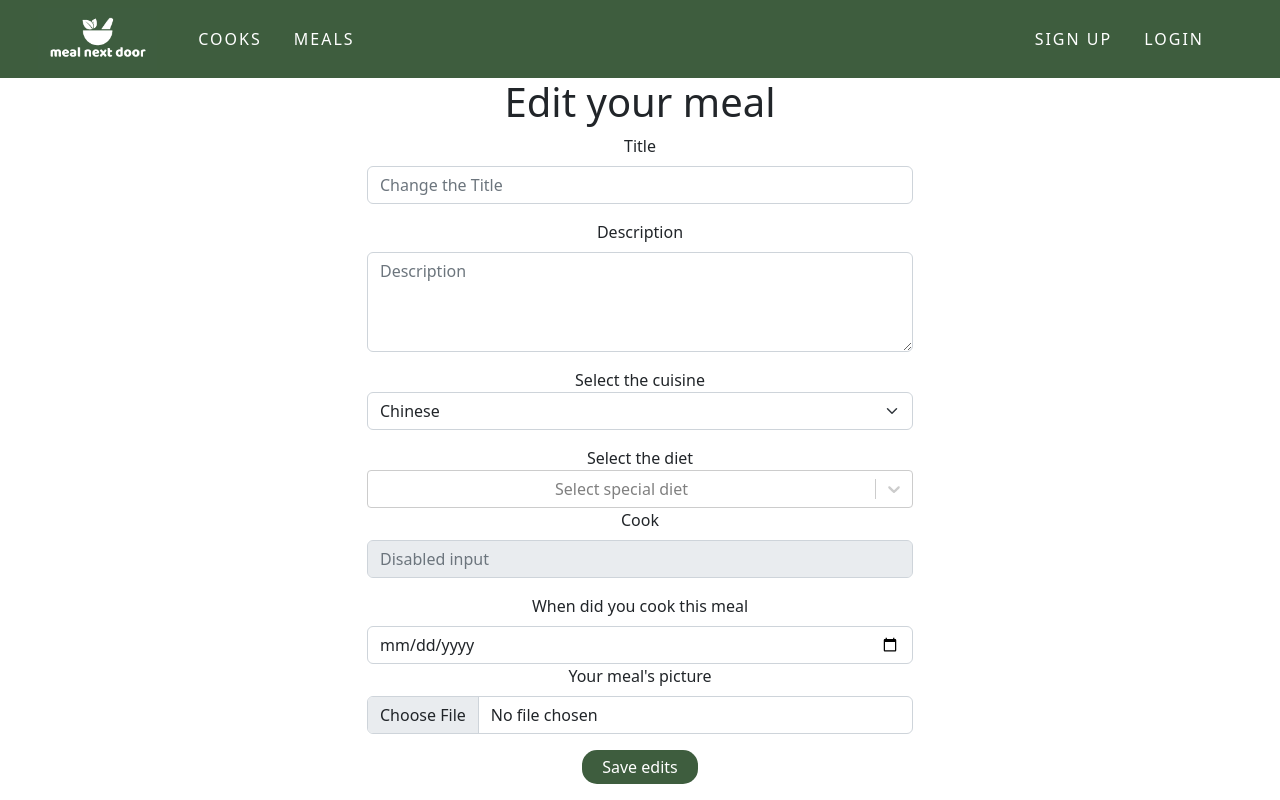
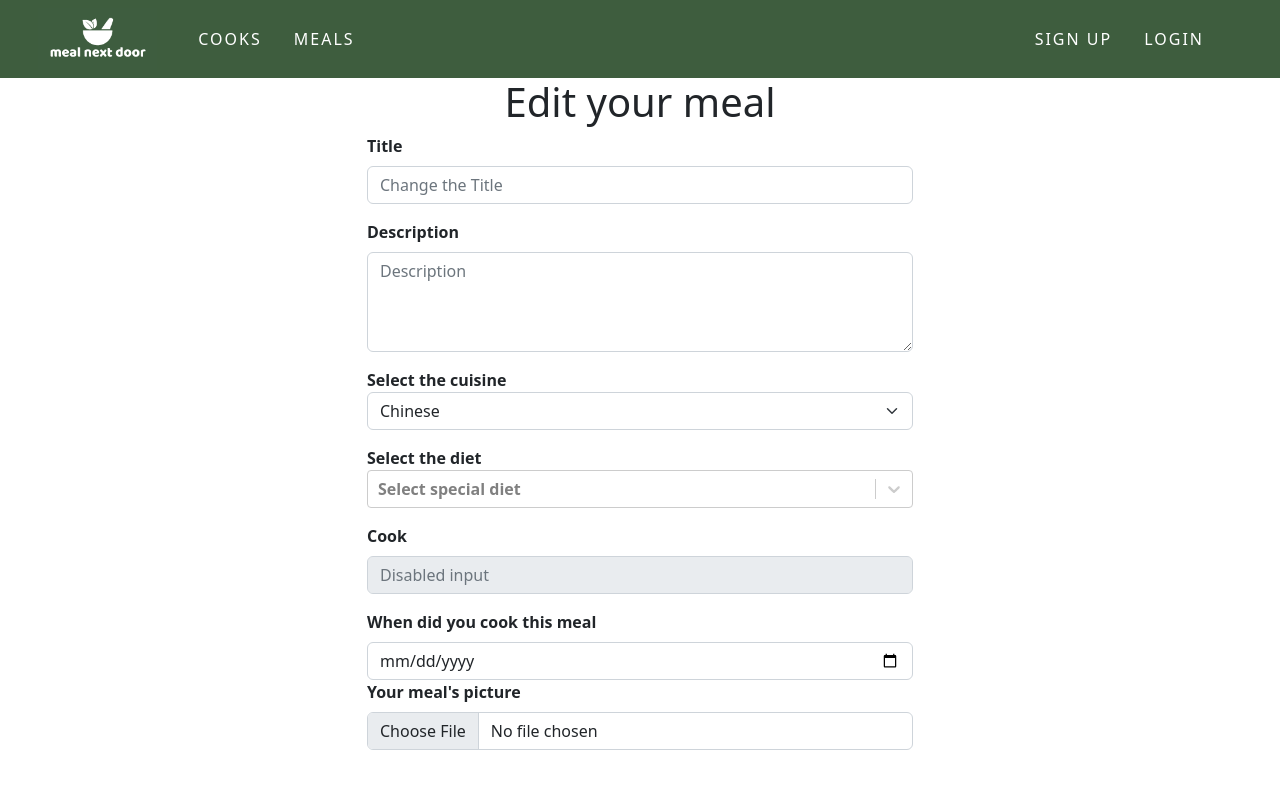
Before and after one commit to meal-next-door/client, a React (Create React App) app: page /edit-meal/1 in a window 1280 px wide. Shown: the top 800 px of the page. Built offline with nearby package versions, Linux system fonts and the light colour scheme; no server answers.

Commit message:
updated the form on edit meal with required fields and formatting, fixed bu in the select form in the signup and edit meal

```diff
--- a/src/pages/EditMeal.js
+++ b/src/pages/EditMeal.js
@@ -92,10 +92,10 @@ function EditMeal() {
             <Form onSubmit={handleFormSubmit}>
                 <Row className="justify-content-md-center">
                     <Col xs={4} xl={6} align>
-                        <Form.Group className="mb-3" controlId="formBasicTitle">
+                        <Form.Group  style={{textAlign:"left", fontWeight:"bold"}}className="mb-3" controlId="formBasicTitle">
                             <Form.Label>Title</Form.Label>
-                            <Form.Control type="text" placeholder="Change the Title" value={title}
-                                onChange={(e) => setTitle(e.target.value)} />
+                            <Form.Control  type="text" placeholder="Change the Title" value={title}
+                                onChange={(e) => setTitle(e.target.value)} required/>
                             <Form.Text className="text-muted">
                             </Form.Text>
                         </Form.Group>
@@ -104,18 +104,19 @@ function EditMeal() {
 
                 <Row className="justify-content-md-center">
                     <Col xs={4} xl={6} align>
-                        <Form.Group className="mb-3" controlId="formBasicDescription">
+                        <Form.Group style={{textAlign:"left", fontWeight:"bold"}} className="mb-3" controlId="formBasicDescription">
                             <Form.Label>Description</Form.Label>
                             <Form.Control type="text" placeholder="Description" value={description}
-                                onChange={(e) => setDescription(e.target.value)} as="textarea" style={{ height: '100px' }} />
+                                onChange={(e) => setDescription(e.target.value)} as="textarea" style={{ height: '100px' }} required/>
                         </Form.Group>
                     </Col>
                 </Row>
 
                 <Row className="justify-content-md-center">
                     <Col xs={4} xl={6} align>
+                    <Form.Group style={{textAlign:"left", fontWeight:"bold"}} className="mb-3" controlId="formBasicDescription">
                         <label>Select the cuisine</label>
-                        <Form.Select className="mb-3" aria-label="Default select example">
+                        <Form.Select value={cuisine} onChange={(e) => setCuisine(e.target.value)} required>
                             <option value="chinese">Chinese</option>
                             <option value="french">French</option>
                             <option value="greek">Greek</option>
@@ -129,19 +130,22 @@ function EditMeal() {
                             <option value="spanish">Spanish</option>
                             <option value="thai">Thai</option>
                         </Form.Select>
+                    </Form.Group>
                     </Col>
                 </Row>
 
                 <Row className="justify-content-md-center">
                     <Col xs={4} xl={6} align>
+                    <Form.Group style={{textAlign:"left", fontWeight:"bold"}} className="mb-3" controlId="formBasicDescription">
                         <label>Select the diet</label>
-                        <Select options={options} value={diet.value} onChange={handleSelect} placeholder="Select special diet" isMulti />
+                        <Select options={options} value={diet.value} onChange={handleSelect} placeholder="Select special diet" isMulti required />
+                        </Form.Group>
                     </Col>
                 </Row>
 
                 <Row className="justify-content-md-center">
                     <Col xs={4} xl={6} align>
-                        <Form.Group className="mb-3">
+                        <Form.Group style={{textAlign:"left", fontWeight:"bold"}} className="mb-3">
                             <Form.Label>Cook</Form.Label>
                             <Form.Control placeholder="Disabled input" disabled type="text" name="cook" value={cook} onChange={(e) => setCook(e.target.value)} />
                         </Form.Group>
@@ -150,27 +154,32 @@ function EditMeal() {
 
                 <Row className="justify-content-md-center">
                     <Col xs={4} xl={6} align>
-                        <Form.Group controlId="dob">
+                        <Form.Group style={{textAlign:"left", fontWeight:"bold"}} controlId="dob">
                             <Form.Label>When did you cook this meal</Form.Label>
-                            <Form.Control type="date" name="date" placeholder="Preparation date" value={date} onChange={(e) => setDate(e.target.value)} />
+                            <Form.Control type="date" name="date" placeholder="Preparation date" value={date} onChange={(e) => setDate(e.target.value)} required />
                         </Form.Group>
                     </Col>
                 </Row>
 
                 <Row className="justify-content-md-center">
                     <Col xs={4} xl={6} align>
-                        <Form.Group controlId="formFile" className="mb-3">
+                        <Form.Group style={{textAlign:"left", fontWeight:"bold"}} controlId="formFile" className="mb-3">
                             <Form.Label>Your meal's picture</Form.Label>
                             <Form.Control type="file" onChange={(e) => {
                                 setImageSelected(e.target.files[0])
-                            }} />
+                            }} required />
                         </Form.Group>
                     </Col>
                 </Row>
 
+                {!isValid &&
+                            <p style={{ marginTop: '3rem', backgroundColor: '#E8F2E8' }}>
+                                You must fill in all fields to be able to submit
+                            </p>}
+
                 <Row className="justify-content-md-center">
                     <Col xs={4} xl={6} align>
-                        <Button type="submit" style={{ backgroundColor: '#3E5D3E', color: '#fff', borderRadius: '15px', padding: '5px 20px', border: "none" }}>
+                        <Button  disabled={!isValid} type="submit" style={{ backgroundColor: '#3E5D3E', color: '#fff', borderRadius: '15px', padding: '5px 20px', border: "none" }}>
                             Save edits
                         </Button>
                     </Col>
--- a/src/pages/SignupPage.js
+++ b/src/pages/SignupPage.js
@@ -74,7 +74,7 @@ function SignupPage() {
 
                 <Row className="justify-content-md-center">
                     <Col xs={4} xl={6} align>
-                        <Form.Select aria-label="select role">
+                        <Form.Select value={role} onChange={(e) => setRole(e.target.value)} required>
                             <option value="cook">Cook</option>
                             <option value="customer">Customer</option>
                         </Form.Select>
```
